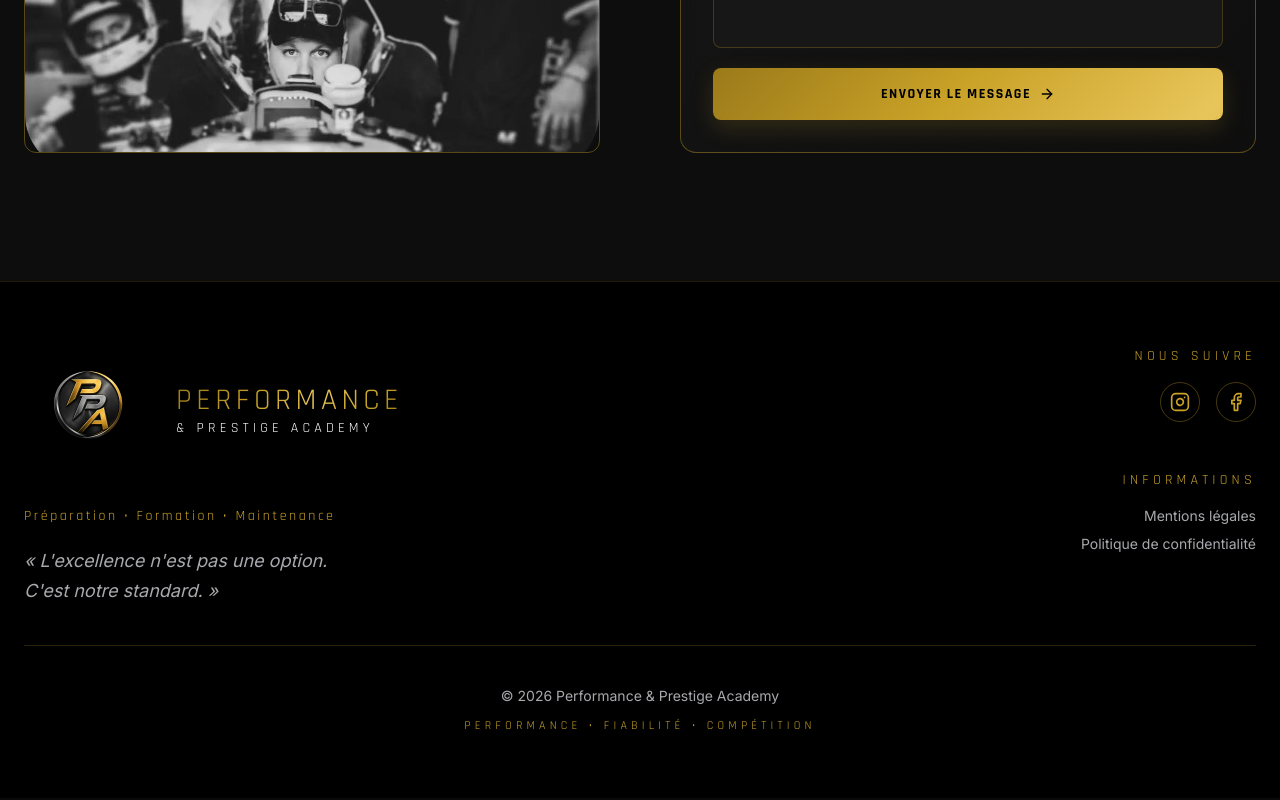
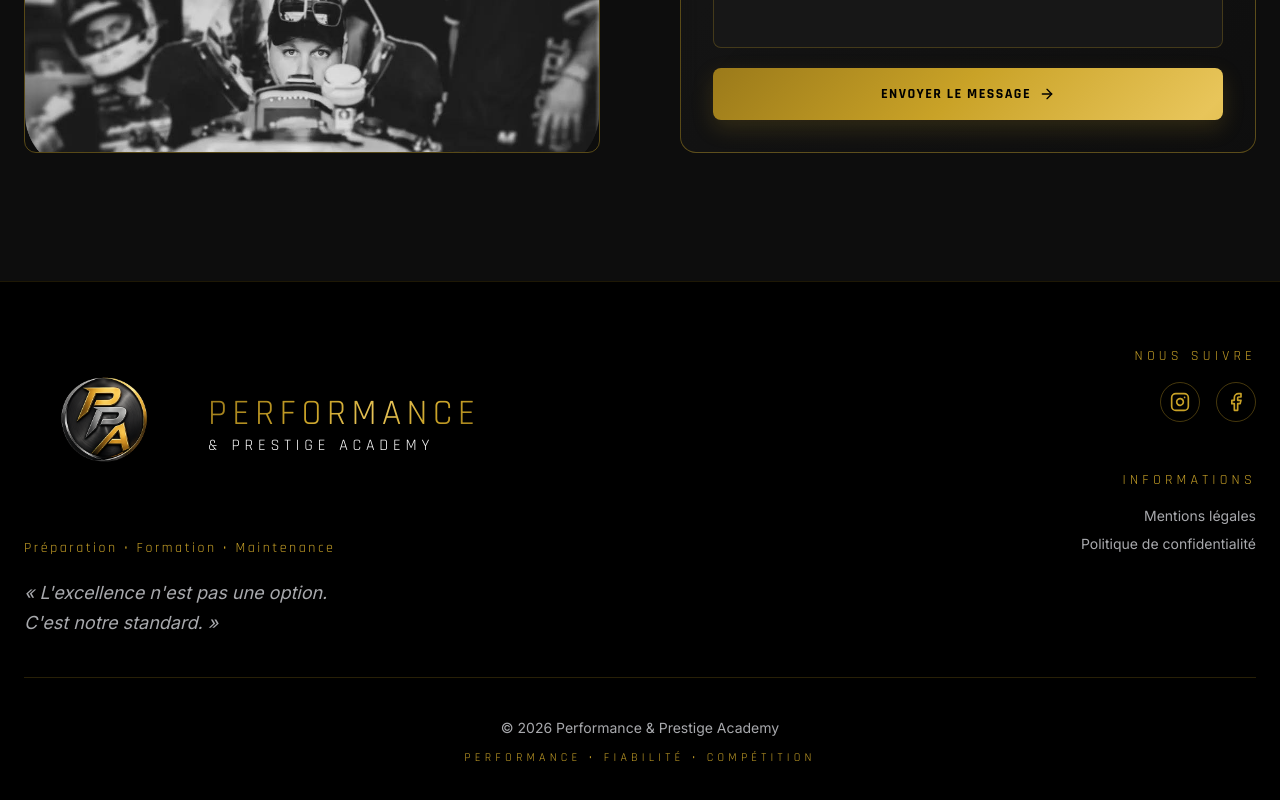
Before and after one commit to PerformancePrestigeAcademy/performance-prestige-academy, a React (Vite) app: page / in a window 1280 px wide. Shown: the part 7533-8333 px from the top of the page. Built offline with nearby package versions, Linux system fonts and the light colour scheme.

Commit message:
PATCH 008 V6 ter

```diff
--- a/src/components/Footer.tsx
+++ b/src/components/Footer.tsx
@@ -5,7 +5,7 @@ import { Instagram, Facebook } from "lucide-react";
 export default function Footer() {
   return (
     <footer className="bg-black border-t border-[rgba(201,162,39,0.15)] py-16">
-      <div className="max-w-7xl mx-auto px-6">
+      <div className="max-w-[1700px] mx-auto px-6">
 
         {/* Contenu principal */}
         <div className="flex flex-col lg:flex-row justify-between items-start gap-20">
@@ -18,16 +18,16 @@ export default function Footer() {
               <img
                 src="/images/logo-ecusson-transparent.png"
                 alt="Performance & Prestige Academy"
-                className="w-32 h-32 object-contain"
+                className="w-40 h-40 object-contain"
               />
 
               <div>
 
-                <h3 className="font-racing text-3xl gold-gradient tracking-[0.15em]">
+                <h3 className="font-racing text-4xl gold-gradient tracking-[0.15em]">
                   PERFORMANCE
                 </h3>
 
-                <p className="font-racing text-sm tracking-[0.30em] text-white">
+                <p className="font-racing text-base tracking-[0.30em] text-white">
                   & PRESTIGE ACADEMY
                 </p>
 
@@ -39,7 +39,7 @@ export default function Footer() {
               Préparation • Formation • Maintenance
             </p>
 
-            <p className="text-[#A8A9AD] italic text-lg max-w-xl leading-relaxed">
+            <p className="text-[#A8A9AD] italic text-lg max-w-3xl leading-relaxed">
               « L'excellence n'est pas une option.
               <br />
               C'est notre standard. »
```
